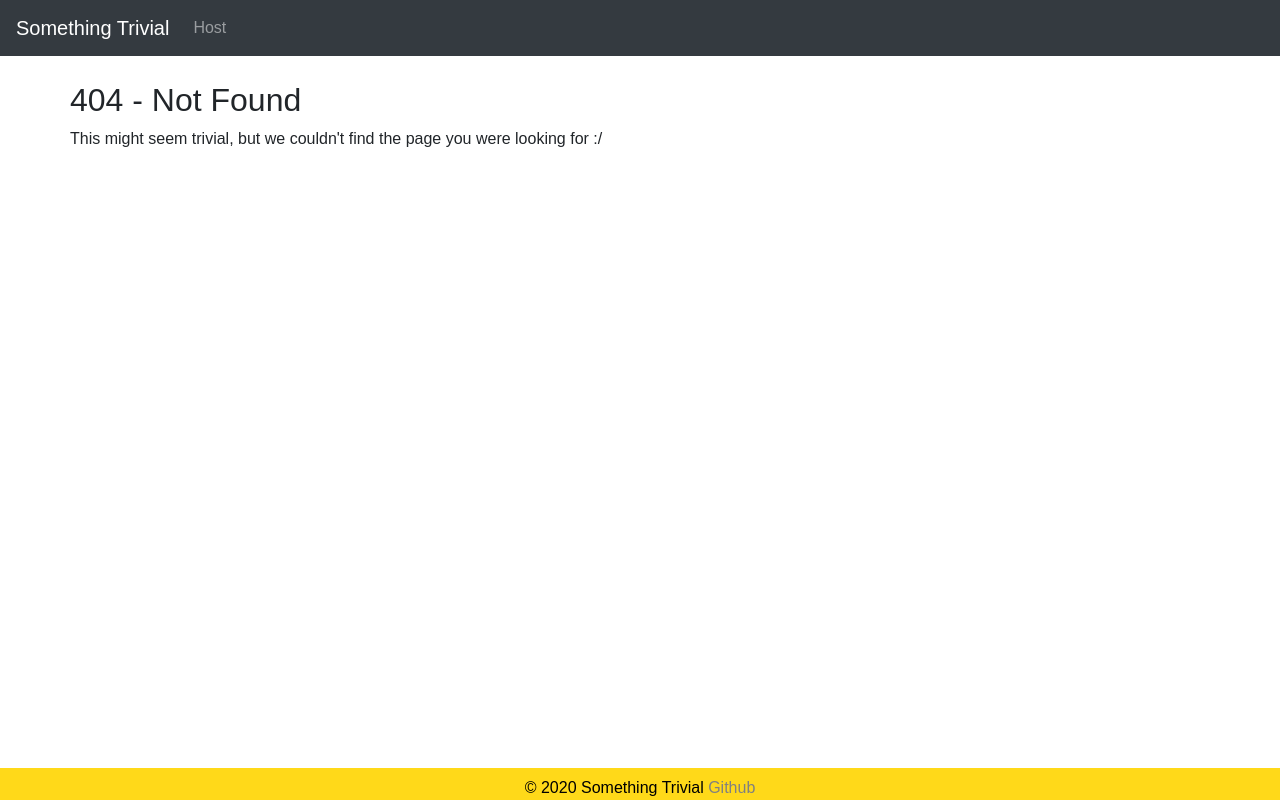
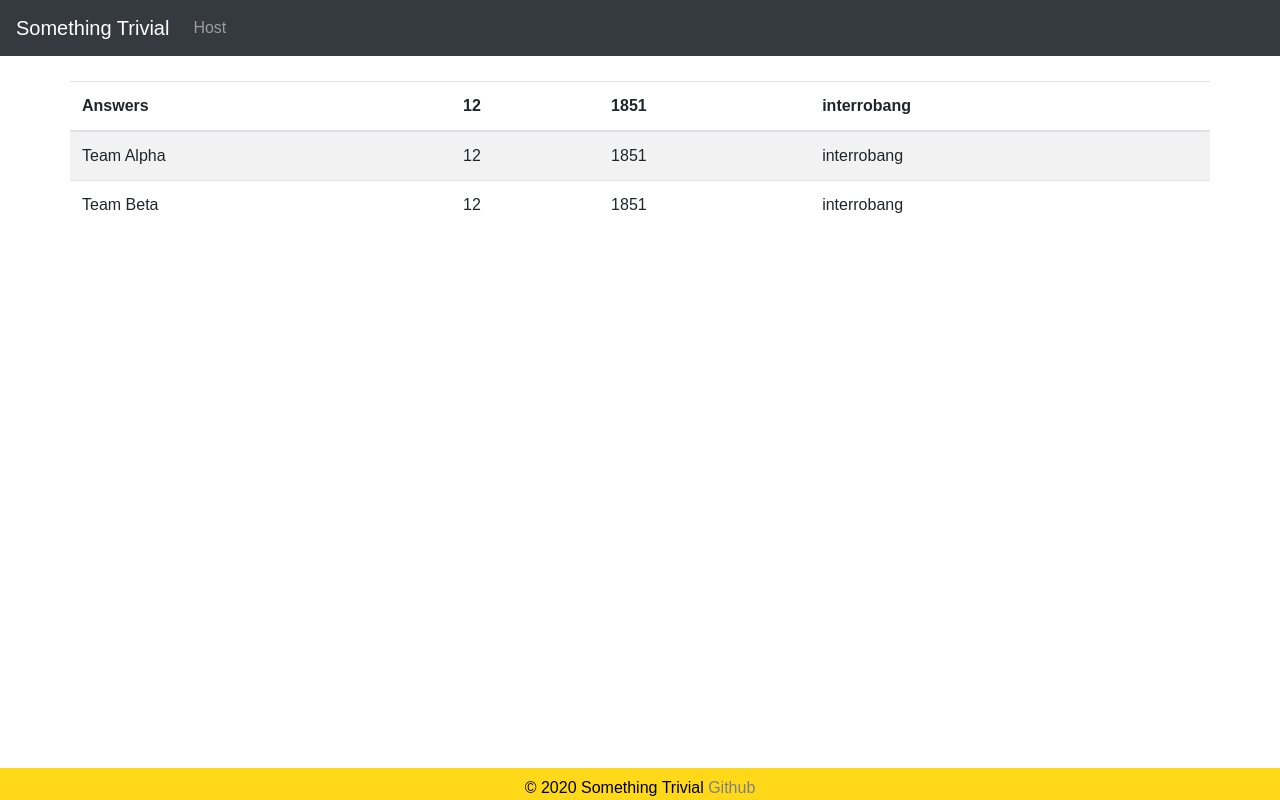
Before and after one commit to kchoadley/something-trivial, a React (Create React App) app in the folder something-trivial/: page /round/1 in a window 1280 px wide. Before the commit this address had no page. Built offline with nearby package versions, Linux system fonts and the light colour scheme.

Commit message:
Added view for a trivia Round

```diff
--- a/something-trivial/src/components/controller.js
+++ b/something-trivial/src/components/controller.tsx
@@ -11,6 +11,8 @@ import {
 import HomePage from '../pages/home';
 import NotFoundPage from '../pages/notfound';
 import HostPage from '../pages/host';
+import NewQuestionForm from './newQuestionForm';
+import RoundView from '../pages/round';
 
 class TrivialController extends Component {
   render() {
@@ -19,8 +21,7 @@ class TrivialController extends Component {
       heightMin: '100px',
       display: "table",
       marginTop: "-25px",
-      padding: "50px 0 0 0",
-      boxSizing: "border-box"
+      padding: "50px 0 0 0"
     }
 
     return (
@@ -36,6 +37,18 @@ class TrivialController extends Component {
                 exact path='/host'
                 render={(props) => <HostPage {...props} />}
               />
+              <Route
+                exact path='/questions/new'
+                render={(props) => <NewQuestionForm {...props} />}
+              />
+              <Route
+                exact path='/questions/:id'
+                render={(props) => <NewQuestionForm {...props} />}
+              />
+              <Route
+                exact path='/round/:round'
+                render={(props) => <RoundView {...props} />}
+              />
               <Route component={NotFoundPage} />
             </Switch>
           </Col>
--- a/something-trivial/src/components/newQuestionForm.tsx
+++ b/something-trivial/src/components/newQuestionForm.tsx
@@ -10,6 +10,7 @@ import {
 import { connect } from 'react-redux';
 import { IState, INewQuestion } from '../data/types';
 import { createQuestion } from '../actions/questionActions';
+import { Redirect } from 'react-router-dom';
 
 // Define the properties type needed by the React Component
 type Props = {
@@ -27,6 +28,7 @@ const NewQuestionForm: React.FC<Props> = (props) => {
   const defaultAnswers = ["", ""];
 
   // connect input values
+  const [redirect, setRedirectValue] = useState<string>('');
   const [prompt, setPromptValue] = useState<string>(defaultPrompt);
   const [round, setRoundValue] = useState<string>(defaultRound);
   const [number, setNumberValue] = useState<string>(defaultNumber);
@@ -71,9 +73,18 @@ const NewQuestionForm: React.FC<Props> = (props) => {
     let question = { round: parseInt(round), number: parseInt(number), prompt: prompt, answerContains: parsedAnswers }
     onClick(question);
     resetFields();
+    setRedirectValue('/host');
+
   }
 
+  if (redirect.length > 0) {
+    return <Redirect push to={redirect} />
+  }
+  else {
+
+  }
   return (
+
     <Form onSubmit={Create()}>
       <FormGroup row>
         <Col sm={4} md={3} lg={2}>
--- a/something-trivial/src/pages/host.js
+++ /dev/null
@@ -1,18 +0,0 @@
-import React from 'react';
-import QuestionsTable from '../containers/questionsTable';
-import NewQuestionForm from '../components/newQuestionForm';
-
-class HostPage extends React.Component {
-  render() {
-    return (
-      <div>
-        <h2> Questions </h2>
-        <p> These are the currently loaded questions. </p>
-        <QuestionsTable />
-        <NewQuestionForm />
-      </div>
-    )
-  }
-}
-
-export default HostPage
--- /dev/null
+++ b/something-trivial/src/pages/host.tsx
@@ -0,0 +1,27 @@
+import React from 'react';
+import QuestionsTable from '../components/questionsTable';
+import { Link } from 'react-router-dom';
+import { Button, Row, Col, Container } from 'reactstrap';
+
+class HostPage extends React.Component {
+  render() {
+    return (
+      <Container>
+        <Row>
+          <Col sm='9'>
+            <h2> Questions </h2>
+            <p> These are the currently loaded questions. </p>
+          </Col>
+          <Col sm='3'>
+            <Link to='/questions/new'><Button color="primary" style={{'width': '180px'}}>Create New Question</Button></Link>
+          </Col>
+        </Row>
+        <Row>
+          <QuestionsTable />
+        </Row>
+      </Container>
+    )
+  }
+}
+
+export default HostPage
--- /dev/null
+++ b/something-trivial/src/pages/round.tsx
@@ -0,0 +1,83 @@
+import React from 'react';
+import { Table } from 'reactstrap';
+import { connect } from 'react-redux';
+import { IQuestion, IState } from '../data/types';
+import { useParams } from 'react-router-dom';
+import NotFoundPage from './notfound';
+
+// Define the properties type needed by the React Component
+type Props = {
+  questions: IQuestion[];
+};
+
+interface RouteParams {
+  round: string
+}
+
+// React component
+const RoundView: React.FC<Props> = (props) => {
+  // Get the parameter from the router
+  const round = parseInt(useParams<RouteParams>().round, 10);
+
+  // "Unpack" the variables in the props so they can be used on their own.
+  const questions = props.questions.filter(question => question.round === round)
+    .sort((a, b) => (a.number - b.number));
+
+  if (isNaN(round)) {
+    return (
+      <NotFoundPage />
+    )
+  }
+
+  if (questions.length === 0) {
+    return (
+      <h1>Round not found...</h1>
+    )
+  }
+
+  return (
+    <Table striped>
+      <thead color='red'>
+        <tr>
+          <th>Answers</th>
+          {
+            questions.filter(question => question.round === round)
+              .sort((a, b) => (a.number - b.number))
+              .map(question => (
+                <th> {question.answerContains.join(', ')} </th>
+              ))
+          }
+        </tr>
+      </thead>
+      <tbody>
+        <tr>
+          <td>Team Alpha</td>
+          {
+            questions.filter(question => question.round === round)
+              .sort((a, b) => (a.number - b.number))
+              .map(question => (
+                <td> {question.answerContains.join(', ')} </td>
+              ))
+          }
+        </tr>
+        <tr>
+          <td>Team Beta</td>
+          {
+            questions.filter(question => question.round === round)
+              .sort((a, b) => (a.number - b.number))
+              .map(question => (
+                <td> {question.answerContains.join(', ')} </td>
+              ))
+          }
+        </tr>
+      </tbody>
+    </Table>
+  );
+};
+
+// Construct state values to be used in the component
+const mapStateToProps = (state: IState) => ({
+  questions: state.questions
+});
+
+export default connect(mapStateToProps)(RoundView);
```
Also changed, not shown: something-trivial/src/components/questionsTable.tsx (renamed from something-trivial/src/containers/questionsTable.tsx).
